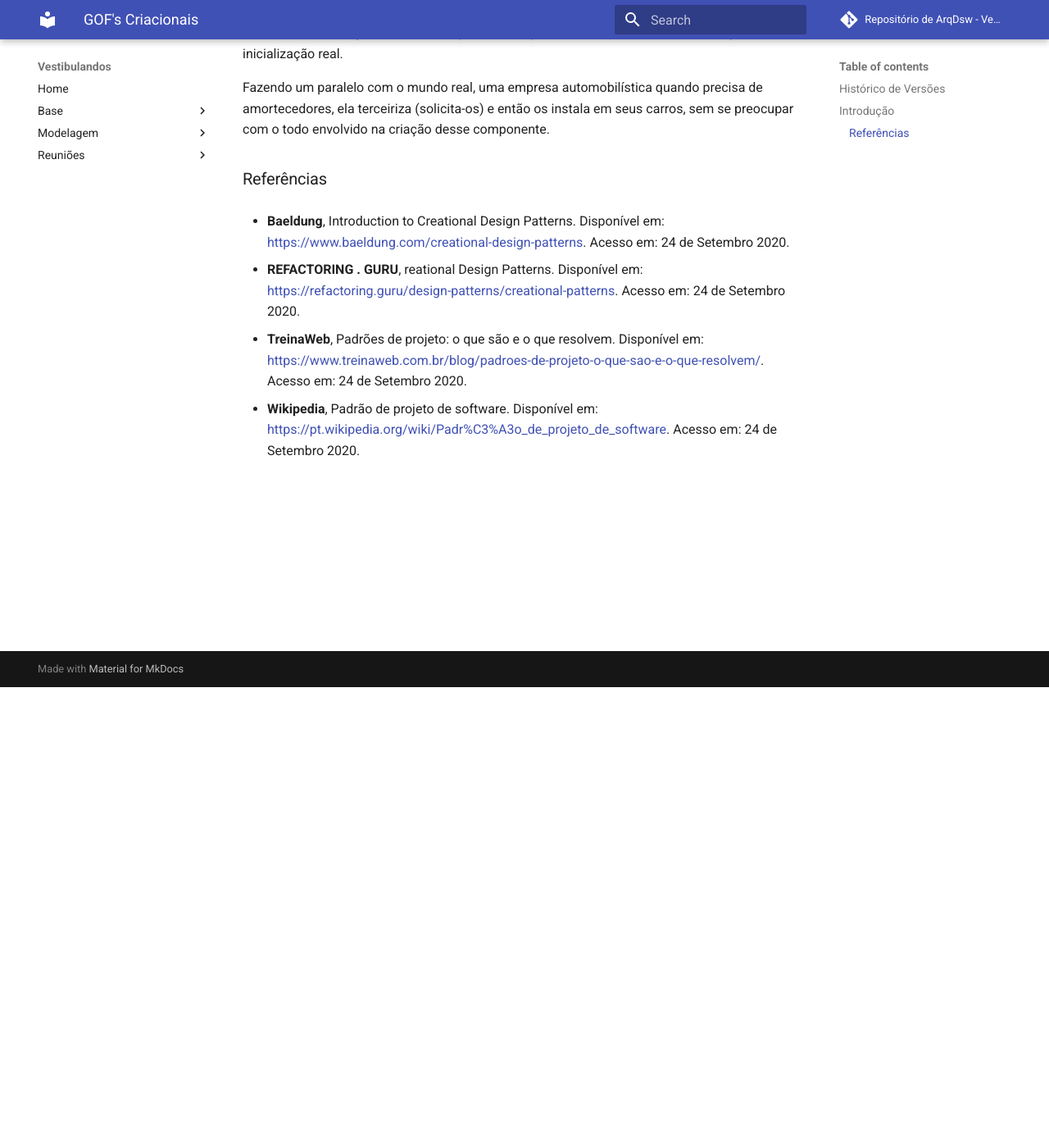
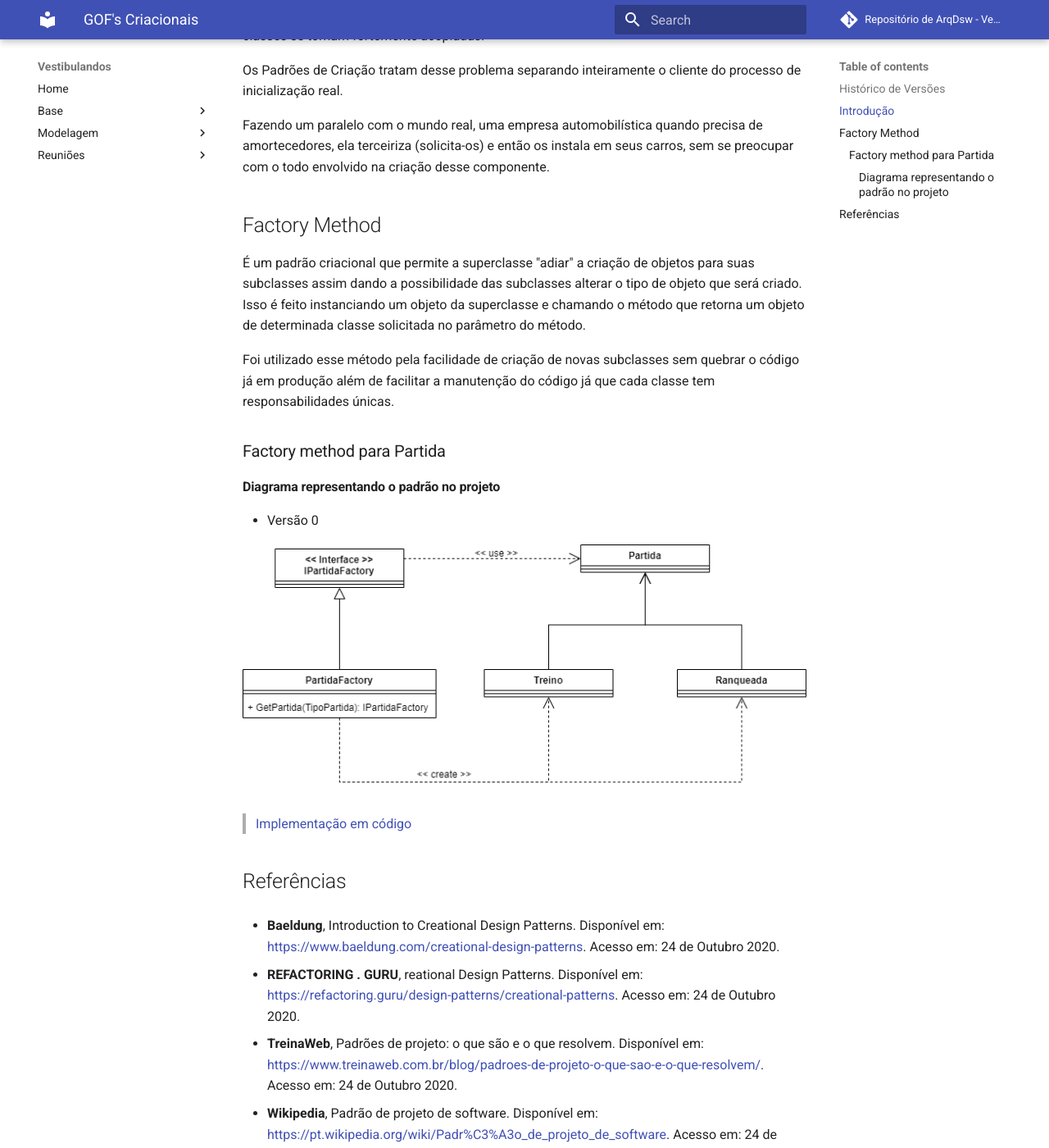
Before and after one commit to UnBArqDsw/2020.1_G4_Vestibulandos, an MkDocs documentation site: the page built from docs/padroes_de_projeto/gofs_criacionais.md, in a window 1280 px wide and 1400 px high, scrolled down 562 px. Shown: the whole window at 82% size. Built offline with MkDocs 1.6.1 and Material for MkDocs 9.7.7, drawn with Linux system fonts in a browser that asks for light colours; comment, search, counter and statistics services are not loaded; some of the changed text lies outside the part shown.

Commit message:
Adicionado Factory pattern de Partida
Co-authored-by: Julio Litwin <j.litwin@live.com>

```diff
--- a/docs/padroes_de_projeto/gofs_criacionais.md
+++ b/docs/padroes_de_projeto/gofs_criacionais.md
@@ -5,6 +5,7 @@
 |   Data   | Versão |           Descrição           |             Autor(es)              |
 |:--------:|:------:|:-----------------------------:|:----------------------------------:|
 | 24/10/2020 | 0.1 | Adicionado o documento | Julio Litwin |
+| 25/10/2020 | 0.2 | Adicionado Factory Method de Partida | Lucas Gomes, Julio Litwin |
 
 ## Introdução
 
@@ -16,12 +17,27 @@ Os Padrões de Criação tratam desse problema separando inteiramente o cliente
 
 Fazendo um paralelo com o mundo real, uma empresa automobilística quando precisa de amortecedores, ela terceiriza (solicita-os) e então os instala em seus carros, sem se preocupar com o todo envolvido na criação desse componente.
 
-### Referências
+## Factory Method
+É um padrão criacional que permite a superclasse "adiar" a criação de objetos para suas subclasses assim dando a possibilidade das subclasses alterar o tipo de objeto que será criado. Isso é feito instanciando um objeto da superclasse e chamando o método que retorna um objeto de determinada classe solicitada no parâmetro do método.
 
-- **Baeldung**, Introduction to Creational Design Patterns. Disponível em: <https://www.baeldung.com/creational-design-patterns>. Acesso em: 24 de Setembro 2020.
+Foi utilizado esse método pela facilidade de criação de novas subclasses sem quebrar o código já em produção além de facilitar a manutenção do código já que cada classe tem responsabilidades únicas.
 
-- **REFACTORING . GURU**, reational Design Patterns. Disponível em: <https://refactoring.guru/design-patterns/creational-patterns>. Acesso em: 24 de Setembro 2020.
+### Factory method para Partida
+#### Diagrama representando o padrão no projeto
+- Versão 0
 
-- **TreinaWeb**, Padrões de projeto: o que são e o que resolvem. Disponível em: <https://www.treinaweb.com.br/blog/padroes-de-projeto-o-que-sao-e-o-que-resolvem/>. Acesso em: 24 de Setembro 2020.
+![FactoryPartidaDiagrama](../img/diagramas/factory_method_partida_v0.png)
 
-- **Wikipedia**, Padrão de projeto de software. Disponível em: <https://pt.wikipedia.org/wiki/Padr%C3%A3o_de_projeto_de_software>. Acesso em: 24 de Setembro 2020.
+> [Implementação em código](./factory_partida_codigo.md)
+
+## Referências
+
+- **Baeldung**, Introduction to Creational Design Patterns. Disponível em: <https://www.baeldung.com/creational-design-patterns>. Acesso em: 24 de Outubro 2020.
+
+- **REFACTORING . GURU**, reational Design Patterns. Disponível em: <https://refactoring.guru/design-patterns/creational-patterns>. Acesso em: 24 de Outubro 2020.
+
+- **TreinaWeb**, Padrões de projeto: o que são e o que resolvem. Disponível em: <https://www.treinaweb.com.br/blog/padroes-de-projeto-o-que-sao-e-o-que-resolvem/>. Acesso em: 24 de Outubro 2020.
+
+- **Wikipedia**, Padrão de projeto de software. Disponível em: <https://pt.wikipedia.org/wiki/Padr%C3%A3o_de_projeto_de_software>. Acesso em: 24 de Outubro 2020.
+
+- Material complementar da disciplina Arquitetura e Desenho de Software. VideoAula 08a - Vídeo-Aula - DSW - GoFs - Criacionais. Professora Milene Serrano. Universidade de Brasília.
```
Also changed, not shown: docs/padroes_de_projeto/factory_partida_codigo.md (added, +82 -0 lines), docs/img/diagramas/factory_method_partida_v0.png (added).
